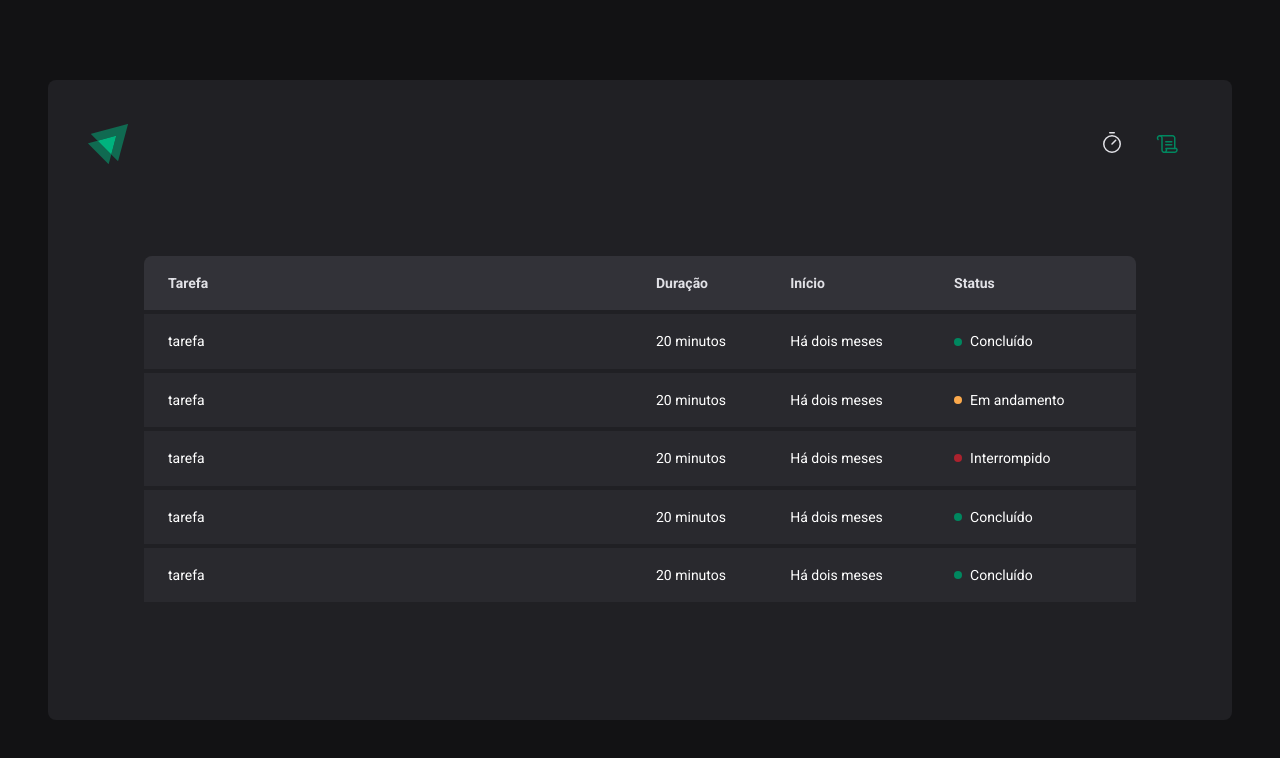
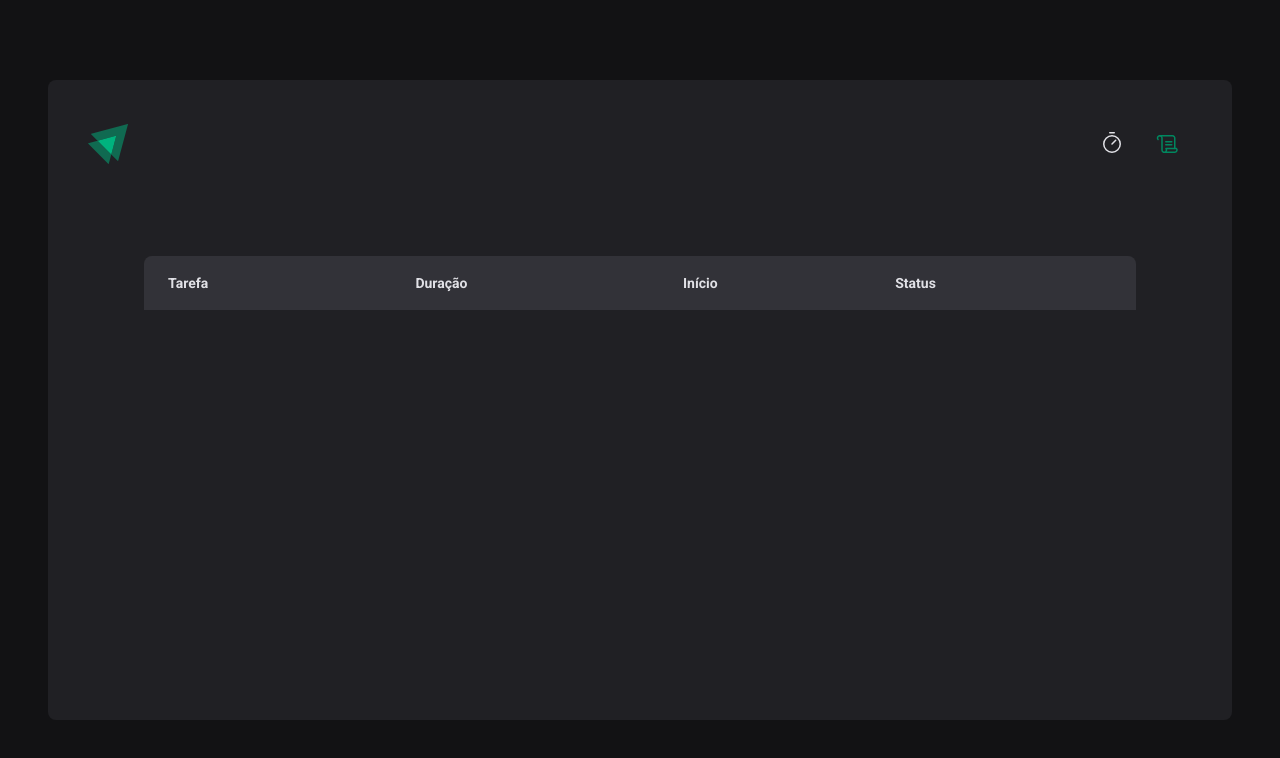
Before and after one commit to omarcoaur3lio/ignite-timer, a React (Vite) app: page /history in a window 1280 px wide. Shown: the top 758 px of the page. Built offline with nearby package versions, Linux system fonts and the light colour scheme.

Commit message:
Finished implementing context API in the project

```diff
--- a/src/pages/History/index.tsx
+++ b/src/pages/History/index.tsx
@@ -1,4 +1,6 @@
 import { useContext } from 'react'
+import { formatDistanceToNow } from 'date-fns'
+import ptBR from 'date-fns/locale/pt-BR'
 import { CycleContext } from '../../contexts/CyclesContext'
 import { HistoryContainer, HistoryList, Status } from './styles'
 
@@ -18,46 +20,31 @@
             </tr>
           </thead>
           <tbody>
-            <tr>
-              <td>tarefa</td>
-              <td>20 minutos</td>
-              <td>Há dois meses</td>
-              <td>
-                <Status statusColor="green">Concluído</Status>
-              </td>
-            </tr>
-            <tr>
-              <td>tarefa</td>
-              <td>20 minutos</td>
-              <td>Há dois meses</td>
-              <td>
-                <Status statusColor="yellow">Em andamento</Status>
-              </td>
-            </tr>
-            <tr>
-              <td>tarefa</td>
-              <td>20 minutos</td>
-              <td>Há dois meses</td>
-              <td>
-                <Status statusColor="red">Interrompido</Status>
-              </td>
-            </tr>
-            <tr>
-              <td>tarefa</td>
-              <td>20 minutos</td>
-              <td>Há dois meses</td>
-              <td>
-                <Status statusColor="green">Concluído</Status>
-              </td>
-            </tr>
-            <tr>
-              <td>tarefa</td>
-              <td>20 minutos</td>
-              <td>Há dois meses</td>
-              <td>
-                <Status statusColor="green">Concluído</Status>
-              </td>
-            </tr>
+            {cycles.map((cycle) => {
+              return (
+                <tr key={cycle.id}>
+                  <td>{cycle.task}</td>
+                  <td>{cycle.minutesAmount} minutos</td>
+                  <td>
+                    {formatDistanceToNow(cycle.startDate, {
+                      addSuffix: true,
+                      locale: ptBR,
+                    })}
+                  </td>
+                  <td>
+                    {cycle.finishedDate && (
+                      <Status statusColor="green">Concluído</Status>
+                    )}
+                    {cycle.interruptedDate && (
+                      <Status statusColor="red">Interrompido</Status>
+                    )}
+                    {!cycle.finishedDate && !cycle.interruptedDate && (
+                      <Status statusColor="yellow">Em andamento</Status>
+                    )}
+                  </td>
+                </tr>
+              )
+            })}
           </tbody>
         </table>
       </HistoryList>
--- a/src/pages/Home/index.tsx
+++ b/src/pages/Home/index.tsx
@@ -36,13 +36,18 @@
     },
   })
 
-  const { handleSubmit, watch /* reset */ } = newCycleForm
+  const { handleSubmit, watch, reset } = newCycleForm
+
+  function handleCreateNewCycle(data: NewCycleFormData) {
+    createNewCycle(data)
+    reset()
+  }
 
   const task = watch('task')
 
   return (
     <HomeContainer>
-      <form onSubmit={handleSubmit(createNewCycle)} action="">
+      <form onSubmit={handleSubmit(handleCreateNewCycle)} action="">
         <FormProvider {...newCycleForm}>
           <NewCycleForm />
         </FormProvider>
```
